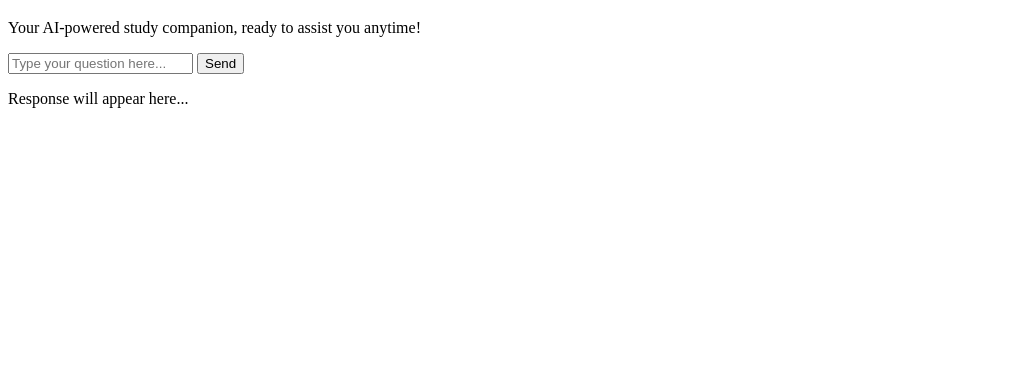
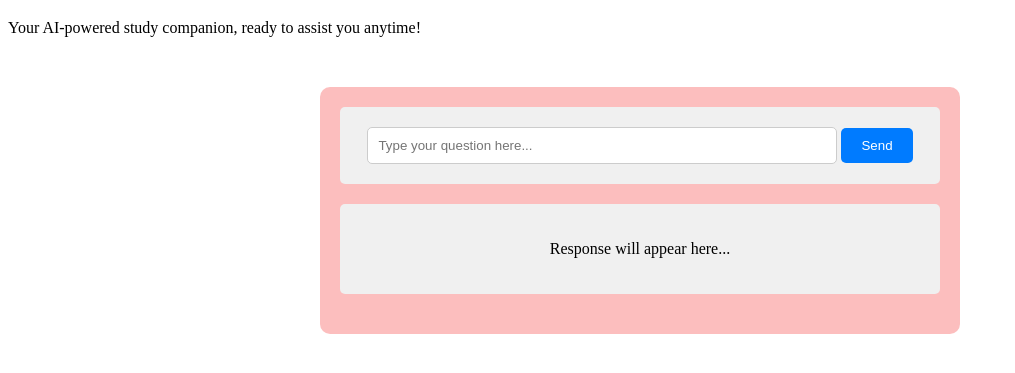
Before and after one commit to Manaccan/AnystudyGPT, a plain HTML site: page index.html in a window 1280 px wide. Shown: the part 61-434 px from the top of the page, without its empty margins (0-1015 px from the left). Drawn offline with Linux system fonts and the light colour scheme.

Commit message:
Update style.css

```diff
--- a/style.css
+++ b/style.css
@@ -1 +1,35 @@
-{\rtf1}
+.container {
+    max-width: 600px;
+    margin: 50px auto;
+    text-align: center;
+    background-color: rgba(243, 41, 41, 0.3);
+    padding: 20px;
+    border-radius: 10px;
+}
+
+.panel {
+    background-color: #f0f0f0;
+    padding: 20px;
+    margin-bottom: 20px;
+    border-radius: 5px;
+}
+
+input[type="text"] {
+    width: 80%;
+    padding: 10px;
+    border-radius: 5px;
+    border: 1px solid #ccc;
+}
+
+button {
+    padding: 10px 20px;
+    border: none;
+    background-color: #007bff;
+    color: white;
+    border-radius: 5px;
+    cursor: pointer;
+}
+
+button:hover {
+    background-color: #0056b3;
+}
```
